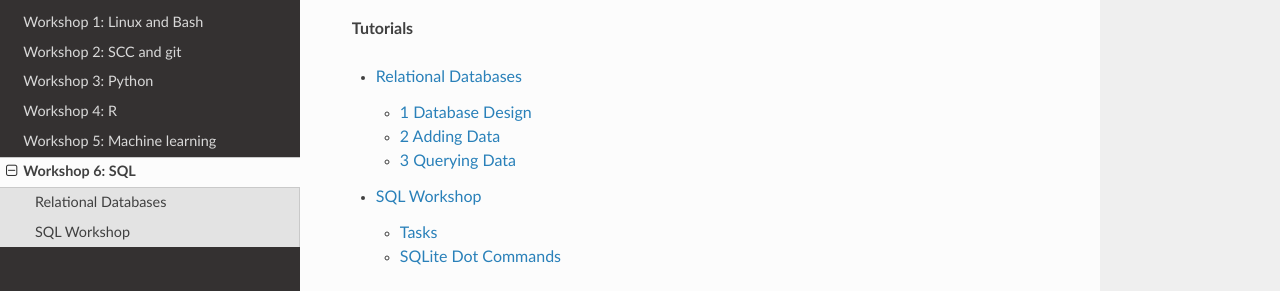
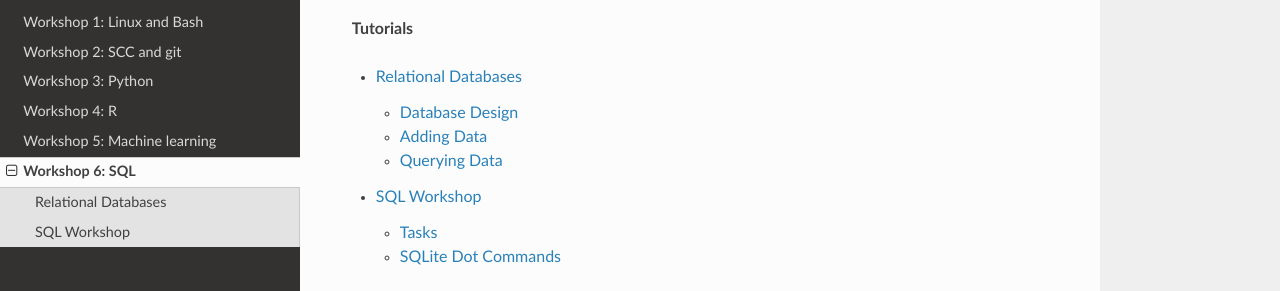
Before and after one commit to BRITE-REU/programming-workshops, a Sphinx documentation site: the page built from source/workshops/06_SQL/index.rst, in a window 1280 px wide. Shown: the part 143-434 px from the top of the page. Built offline with Sphinx 7.4.7 and the Read the Docs theme 2.0.0, drawn with Linux system fonts in a browser that asks for light colours.

Commit message:
Update Relational_Databases.rst

```diff
--- a/source/workshops/06_SQL/Relational_Databases.rst
+++ b/source/workshops/06_SQL/Relational_Databases.rst
@@ -18,7 +18,7 @@ Below I discuss the main points of each and introduce use of the **SQL language*
 
 .. _`Database Design`:
 ---------------------
-1 Database Design
+Database Design
 ---------------------
 
 **Relational databases**, the most common type, are designed around **entities** and **relationships** between entities.  Database design deals with these.
@@ -153,7 +153,7 @@ Who are these actors?  The only way to find out is to go to the actors table and
 .. _`Adding Data`:
 
 ---------------
-2 Adding Data
+Adding Data
 ---------------
 
 In **sqlite3**, the easiest way to add data to a table is to **load it from a file**.  sqlite3 has a special command for this called **.import** that is one of a series of commands that start with a period and are called `dot commands`_.
@@ -177,7 +177,7 @@ For example, importing movie data into the movies table can be done as follows.
 
 
 --------------------
-3 Querying Data
+Querying Data
 --------------------
 
 Data is queried with **SQL select statements**.  The basic form of an SQL query (Structured Query Language) for a single table is:
```
